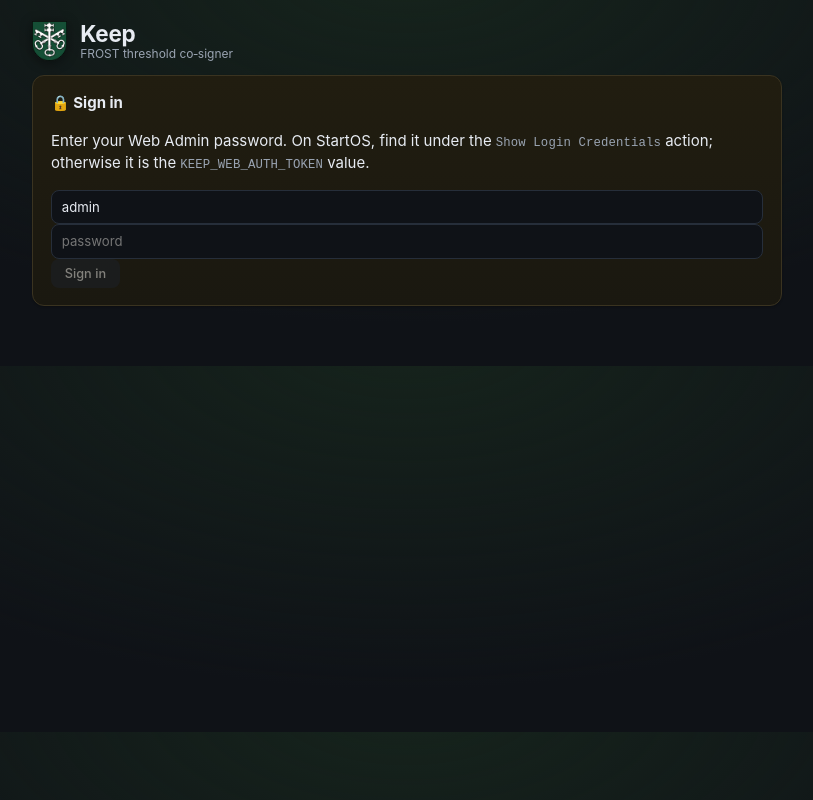
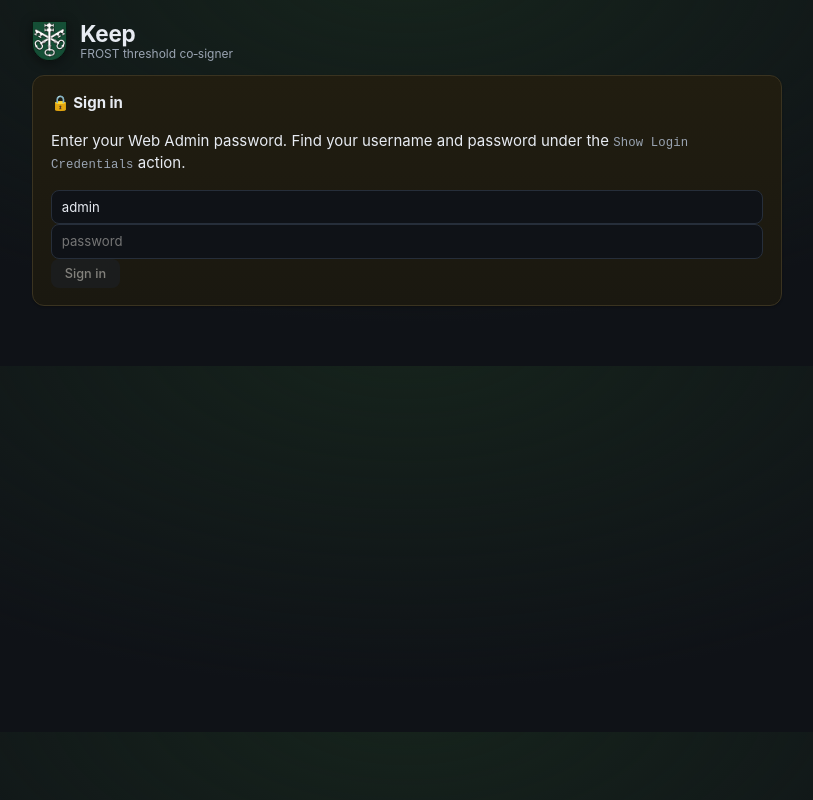
Before and after one commit to privkeyio/keep, a Svelte app in the folder keep-web/ui/: page / in a window 1280 px wide. Shown: the whole page, without its empty margins (233-1046 px from the left). Built offline with nearby package versions, Linux system fonts and the light colour scheme.

Commit message:
keep-web: drop auth-token mention from login screen

```diff
--- a/keep-web/ui/src/App.svelte
+++ b/keep-web/ui/src/App.svelte
@@ -363,9 +363,9 @@
     <div class="panel setup">
       <strong>🔒 Sign in</strong>
       <p>
-        Enter your Web Admin password. On StartOS, find it under the <span class="token"
-          >Show Login Credentials</span
-        > action; otherwise it is the <span class="token">KEEP_WEB_AUTH_TOKEN</span> value.
+        Enter your Web Admin password. Find your username and password under the <span
+          class="token">Show Login Credentials</span
+        > action.
       </p>
       <form onsubmit={(e) => (e.preventDefault(), submitToken())}>
         <input type="text" value="admin" readonly autocomplete="username" aria-label="Username" />
```
